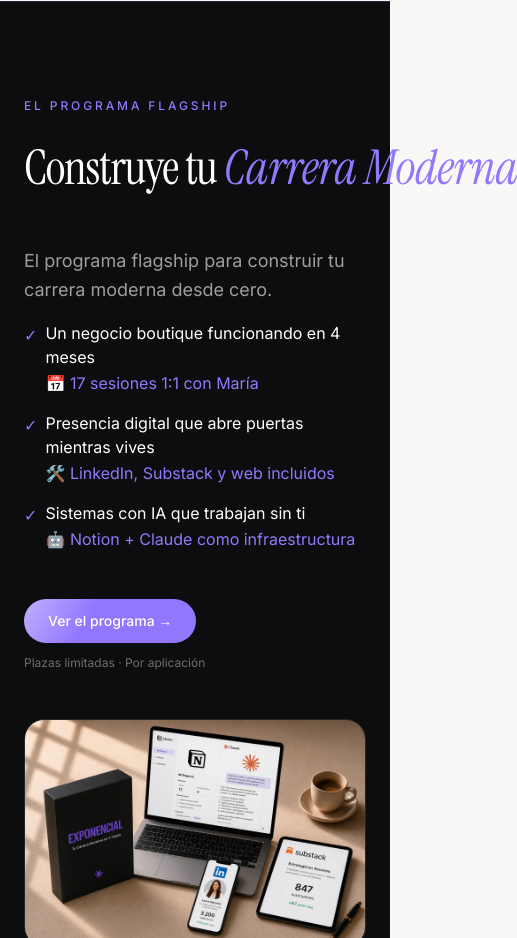
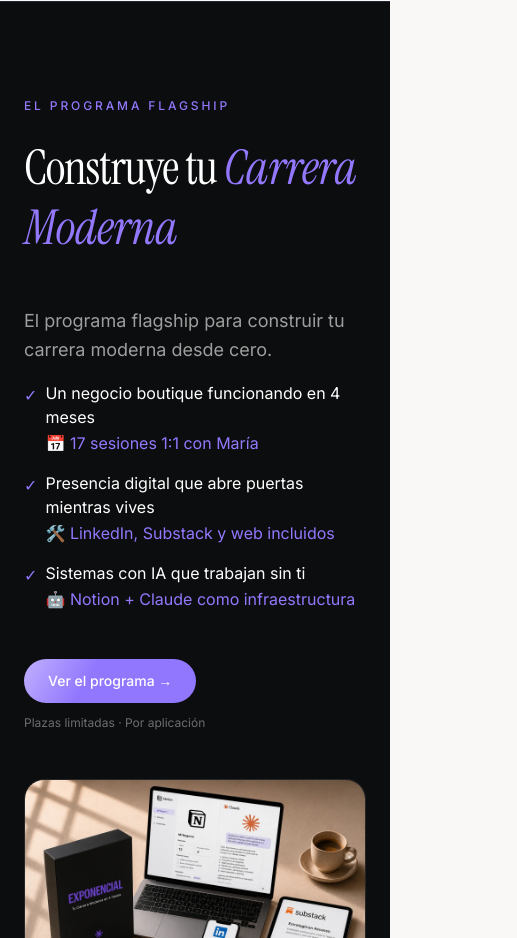
Before and after one commit to marcog-88/mariagarai, a React (Vite) app: page / in a window 390 px wide. Shown: the part 5560-6498 px from the top of the page, 517 px wide, since content can reach past the window. Built offline with nearby package versions, Linux system fonts and the light colour scheme; the HTML template or start-up script is replaced by a standard one.

Commit message:
Exponencial: whitespace-nowrap only at md+, wraps on mobile
Co-Authored-By: Claude Sonnet 4.6 <noreply@anthropic.com>

```diff
--- a/src/components/landing/Exponencial.tsx
+++ b/src/components/landing/Exponencial.tsx
@@ -12,7 +12,7 @@ export const Exponencial = () => {
         <p className="mb-6 text-xs md:text-sm font-medium uppercase tracking-[0.24em]" style={{ color: "#9378fe" }}>
           El Programa Flagship
         </p>
-        <h2 className="text-5xl md:text-6xl font-serif tracking-tight leading-tight text-white whitespace-nowrap">
+        <h2 className="text-5xl md:text-6xl font-serif tracking-tight leading-tight text-white md:whitespace-nowrap">
           Construye tu{" "}
           <span className="font-serif italic" style={{ color: "#9378fe" }}>
             Carrera Moderna
```
